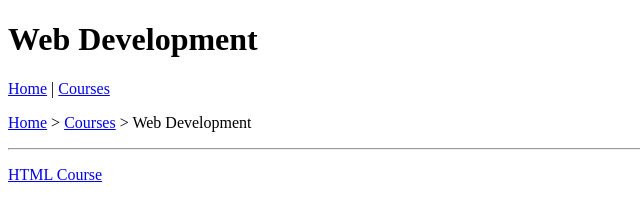
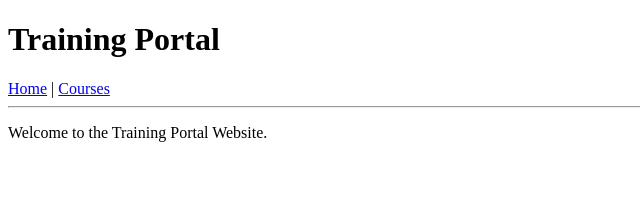
Before and after one commit to shaikmadeena0/ShaikMadeena_.NetFSD_upGrad_B2-Dot-net-FSD-Angular-, a plain HTML site: page week1-Day2/multipagetask3/index.html in a window 1280 px wide. Shown: the whole page, without its empty margins (0-640 px from the left). Drawn offline with Linux system fonts and the light colour scheme.

Commit message:
index.html

```diff
--- a/week1-Day2/multipagetask3/index.html
+++ b/week1-Day2/multipagetask3/index.html
@@ -1,27 +1,21 @@
-<!doctype html>
+<!DOCTYPE html>
 <html lang="en">
-  <head>
-    <meta charset="UTF-8" />
-    <title>Web Development</title>
-  </head>
-  <body>
-    <h1>Web Development</h1>
+<head>
+    <meta charset="UTF-8">
+    <title>Home</title>
+</head>
+<body>
+
+    <h1>Training Portal</h1>
 
     <nav>
-      <a href="../../index.html">Home</a> |
-      <a href="../index.html">Courses</a>
+        <a href="index.html">Home</a> |
+        <a href="courses/index.html">Courses</a>
     </nav>
 
-    <!-- Breadcrumb -->
-    <p>
-      <a href="../../index.html">Home</a> >
-      <a href="../index.html">Courses</a> > Web Development
-    </p>
+    <hr>
 
-    <hr />
+    <p>Welcome to the Training Portal Website.</p>
 
-    <p>
-      <a href="html-course.html">HTML Course</a>
-    </p>
-  </body>
+</body>
 </html>
```
